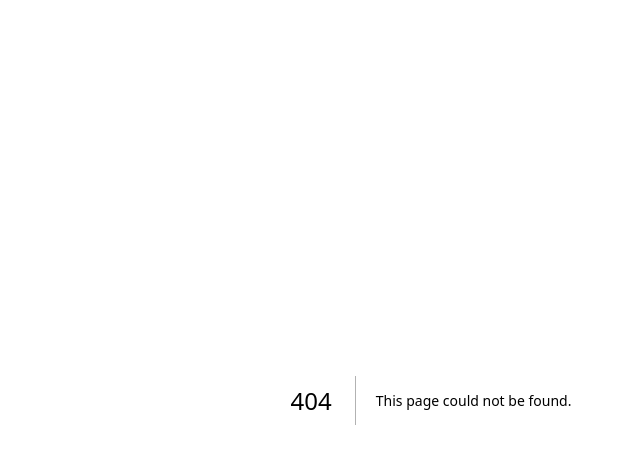
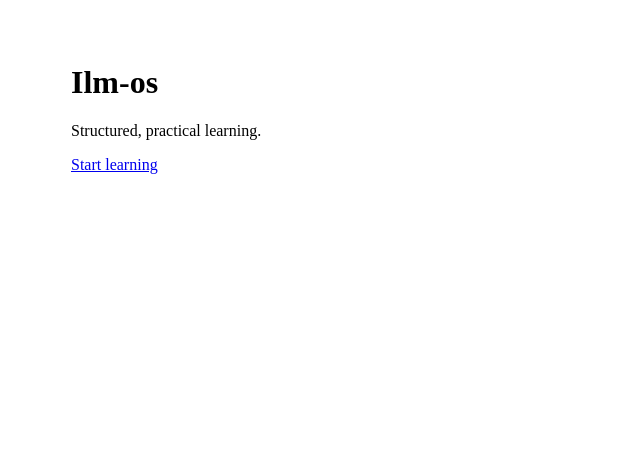
Before and after one commit to AbuHumzaKhan/Ilm-os, a Next.js app in the folder apps/web/: page / in a window 1280 px wide. Before the commit this address had no page. Shown: the top 464 px of the page, without its empty margins (209-849 px from the left). Built offline with nearby package versions, Linux system fonts and the light colour scheme.

Commit message:
chore: add web application entry page

```diff
--- /dev/null
+++ b/apps/web/app/page.tsx
@@ -0,0 +1,11 @@
+import Link from "next/link";
+
+export default function HomePage() {
+  return (
+    <main style={{ maxWidth: 720, margin: "4rem auto", padding: "0 1rem" }}>
+      <h1>Ilm-os</h1>
+      <p>Structured, practical learning.</p>
+      <Link href="/learn">Start learning</Link>
+    </main>
+  );
+}
```
